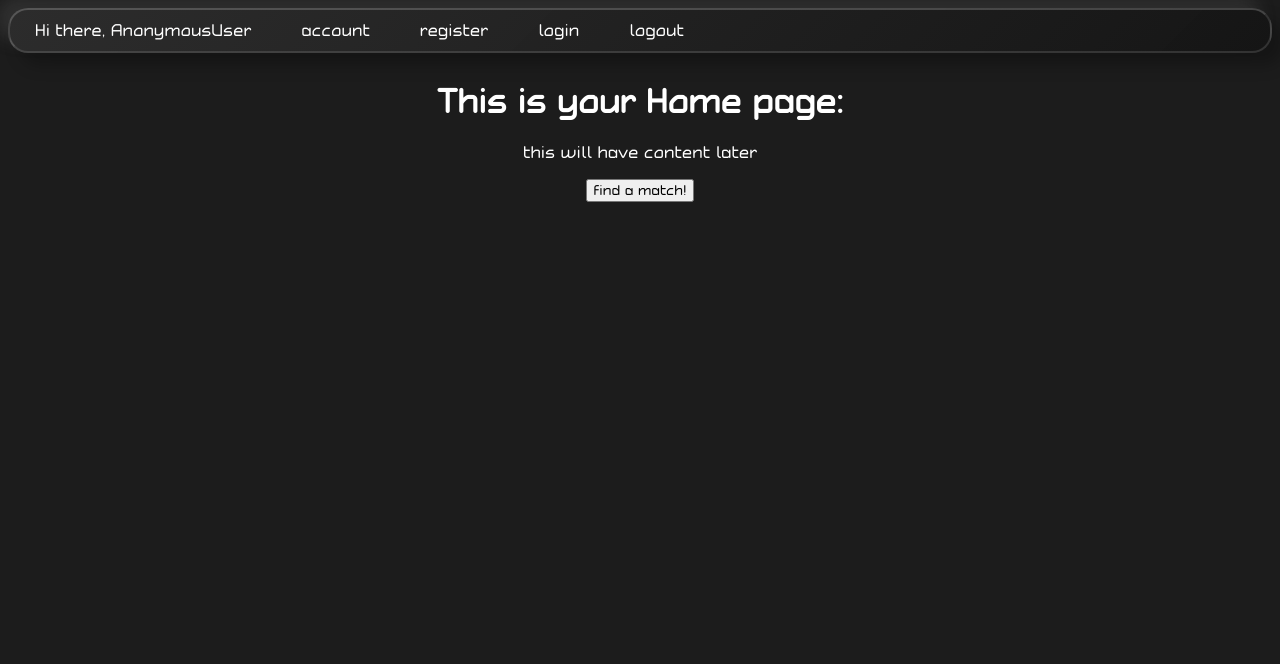
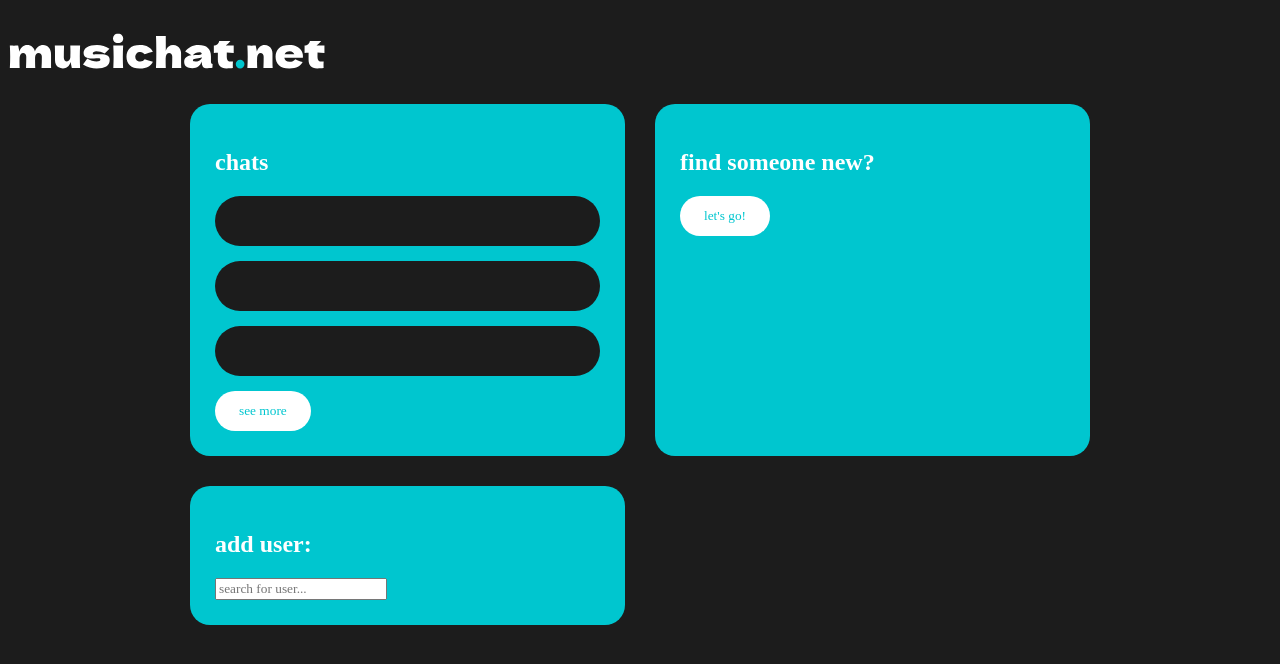
Before and after one commit to Starianne/MusicChatApp, a Django app: page / in a window 1280 px wide. Shown: the top 664 px of the page. Run offline with Django 5.2, Linux system fonts and the light colour scheme; some web fonts are replaced.

Commit message:
midway through making final design and made private and group chats but still need debugging

```diff
--- a/chat/routing.py
+++ b/chat/routing.py
@@ -3,5 +3,5 @@ from django.urls import re_path
 from . import consumers
 
 websocket_urlpatterns = [
-    re_path(r"ws/chat/(?P<room_name>\w+)/$", consumers.ChatConsumer.as_asgi()),
+    re_path(r"ws/chat/(?P<chat_id>\d+)/$", consumers.ChatConsumer.as_asgi()),
 ]
--- a/chat/urls.py
+++ b/chat/urls.py
@@ -6,5 +6,5 @@ urlpatterns = [
     path("", views.index, name="index"),
     path("find/", views.join_matchmaking, name="find_match"),
     path("check_match/", views.check_match, name="check_match"),
-    path("<str:room_name>/", views.room, name="room"),
+    path("room/<int:chat_id>/", views.room, name="room"),
 ]
--- /dev/null
+++ b/static/css/menu.css
@@ -0,0 +1,64 @@
+@font-face {
+    font-family: "Angular";
+    src: url(/static/font/DelaGothicOne-Regular.ttf) format("truetype");
+}
+
+* {
+    font-family: 'Angular';
+}
+
+.page{
+    display:flex;
+    flex-direction:column;
+    align-items:center;
+}
+
+body{
+    background-color: #1c1c1c;
+}
+
+/* LOGO */
+.logo{
+    width:900px;
+    margin-top:20px;
+}
+
+.logo img{
+    height:60px;
+}
+
+/* GRID MENU */
+.homeMenu{
+    display:grid;
+    grid-template-columns: 1fr 1fr;
+    grid-template-rows:auto auto;
+    gap:30px;
+    width:900px;
+    margin:20px auto;
+}
+
+.card{
+    background-color:#00C6CF;
+    padding:25px;
+    border-radius:20px;
+    color: #ffffff;
+}
+
+.menuChats{
+    grid-row-end: span 3;
+}
+
+.menuChat{
+    background-color:#1c1c1c;
+    height:50px;
+    border-radius:25px;
+    margin:15px 0;
+}
+
+button.menu{
+    background-color:#ffffff;
+    border:none;
+    padding:12px 24px;
+    border-radius:20px;
+    color:#00C6CF;
+}
--- a/static/css/stylesheet.css
+++ b/static/css/stylesheet.css
@@ -1,6 +1,6 @@
 @font-face {
     font-family: "Angular";
-    src: url(/static/font/TypoAngularRoundedDemo.ttf) format("truetype");
+    src: url(/static/font/DelaGothicOne-Regular.ttf) format("truetype");
 }
 
 * {
--- a/templates/home.html
+++ b/templates/home.html
@@ -1,12 +1,39 @@
-{% extends "layout.html" %}
+<!DOCTYPE html>
+{% load static %}
+<html lang="en">
+<head>
+    <meta charset="UTF-8">
+    <meta name="viewport" content="width=device-width, initial-scale=1.0">
+    <title>
+        home
+    </title>
+    <link rel="stylesheet" href="{% static 'css/menu.css' %}">
+    <!-- add a script tag here for when you add javascript into the static folder-->
+</head>
+<body>
+<div class="logo">
+    <img src="static/img/musichatlogo.svg"/>
+</div>
 
-{% block title %}
-    Home
-{% endblock %}
+<div class="homeMenu">
+    <div class="card">
+        <h2>chats</h2>
+        <div class="menuChat"></div>
+        <div class="menuChat"></div>
+        <div class="menuChat"></div>
+        <button class="menu">see more</button>
+    </div>
 
-{% block content %}
-    <h1> This is your Home page:</h1>
-    <p> this will have content later </p>
 
-    <button onclick="window.location.href = '/account/match/'">find a match!</button>
-{% endblock %}
+    <div class="card matchNewMenu">
+        <h2>find someone new?</h2>
+        <button class="menu" onclick="window.location.href = '/account/match/'">let's go!</button>
+    </div>
+
+    <div class="card addUserMenu">
+        <h2>add user:</h2>
+        <input type="userSearch" placeholder="search for user...">
+    </div>
+</div>
+</body>
+</html>
```
Also changed, not shown: chat/consumers.py (+34 -9 lines), chat/models.py (+46 -13 lines), chat/templates/chat/room.html (+5 -4 lines), chat/views.py (+62 -3 lines), account/migrations/0001_initial.py, chat/migrations/0001_initial.py, static/font/TypoAngularRoundedDemo.ttf (deleted), static/img/musichatlogo.svg (added), 1 other file.
